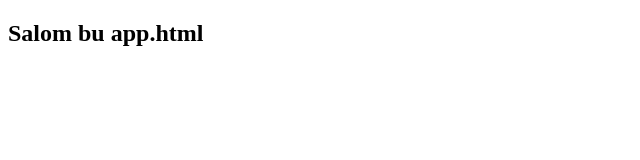
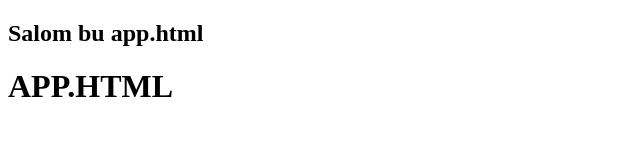
Before and after one commit to ZafarjonZufaraliyev/HelloWorld, a plain HTML site: page app.html in a window 1280 px wide. Shown: the whole page, without its empty margins (0-640 px from the left). Drawn offline with Linux system fonts and the light colour scheme.

Commit message:
APP.HTML

```diff
--- a/app.html
+++ b/app.html
@@ -7,5 +7,6 @@
 </head>
 <body>
     <h2>Salom bu app.html</h2>
+    <h1>APP.HTML</h1>
 </body>
 </html>
```
